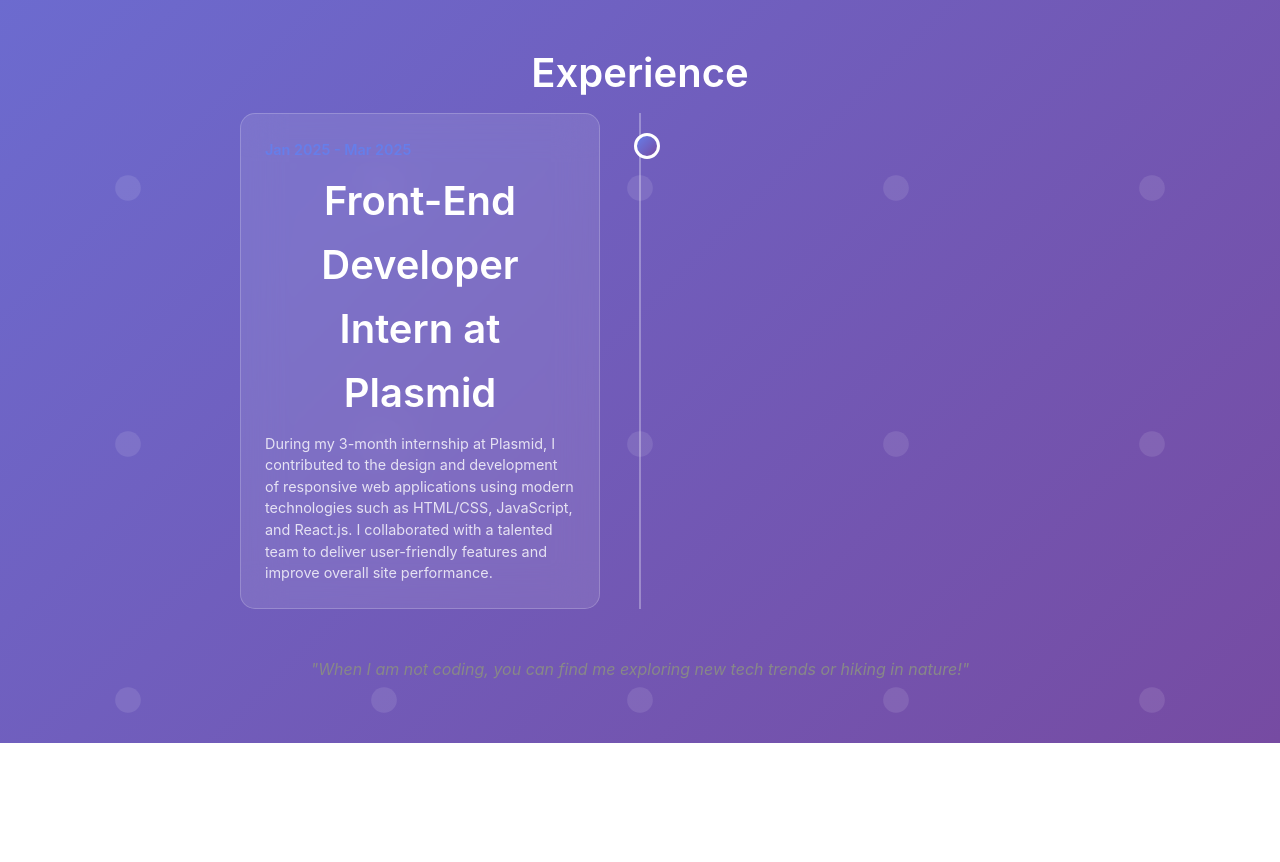
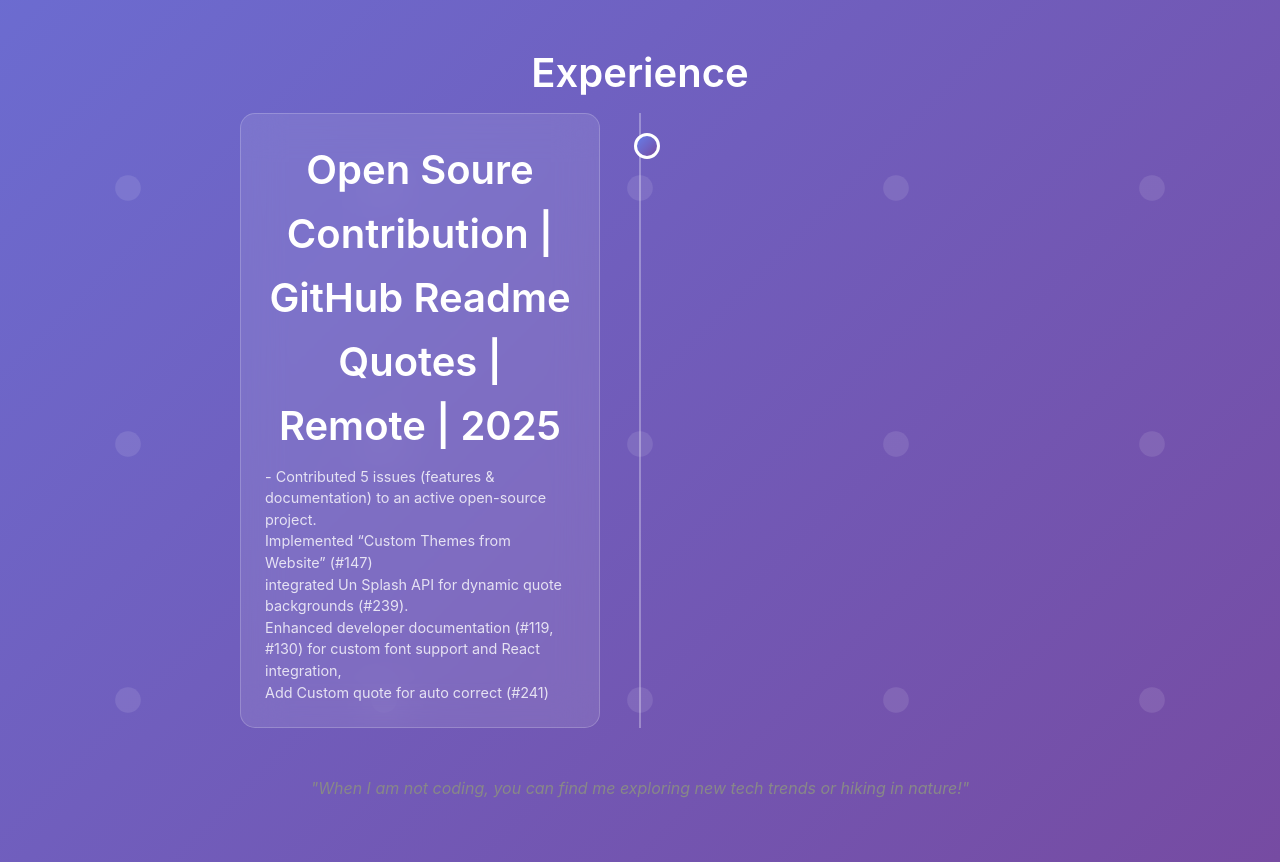
Before and after one commit to MohdAyaanSiddiqui/PersonalPortfolio, a React (Create React App) app: page /about in a window 1280 px wide. Shown: the part 1220-2082 px from the top of the page. Before the commit the page ends 1963 px from the top, so only its background shows below. Built offline with nearby package versions, Linux system fonts and the light colour scheme.

Commit message:
Some Changes In About Section

```diff
--- a/src/pages/About.jsx
+++ b/src/pages/About.jsx
@@ -77,10 +77,17 @@
                     <div className="timeline">
                         <div className="timeline-item">
                             <div className="timeline-content">
-                                <div className="timeline-date">Jan 2025 - Mar 2025</div>
-                                <h3 className="timeline-title">Front-End Developer Intern at Plasmid</h3>
+                                <h3 className="timeline-title">Open Soure Contribution | GitHub Readme Quotes | Remote | 2025</h3>
                                 <p className="timeline-description">
-                                    During my 3-month internship at Plasmid, I contributed to the design and development of responsive web applications using modern technologies such as HTML/CSS, JavaScript, and React.js. I collaborated with a talented team to deliver user-friendly features and improve overall site performance.
+                                - Contributed 5 issues (features & documentation) to an active open-source project.
+                                <br/>
+                                Implemented “Custom Themes from Website” (#147)
+                                <br/>
+                                integrated Un Splash API for dynamic quote backgrounds (#239).
+                                <br/>
+                                Enhanced developer documentation (#119, #130) for custom font support and React integration,
+                                <br/>
+                                Add Custom quote for auto correct (#241)
                                 </p>
                             </div>
                         </div>
```
